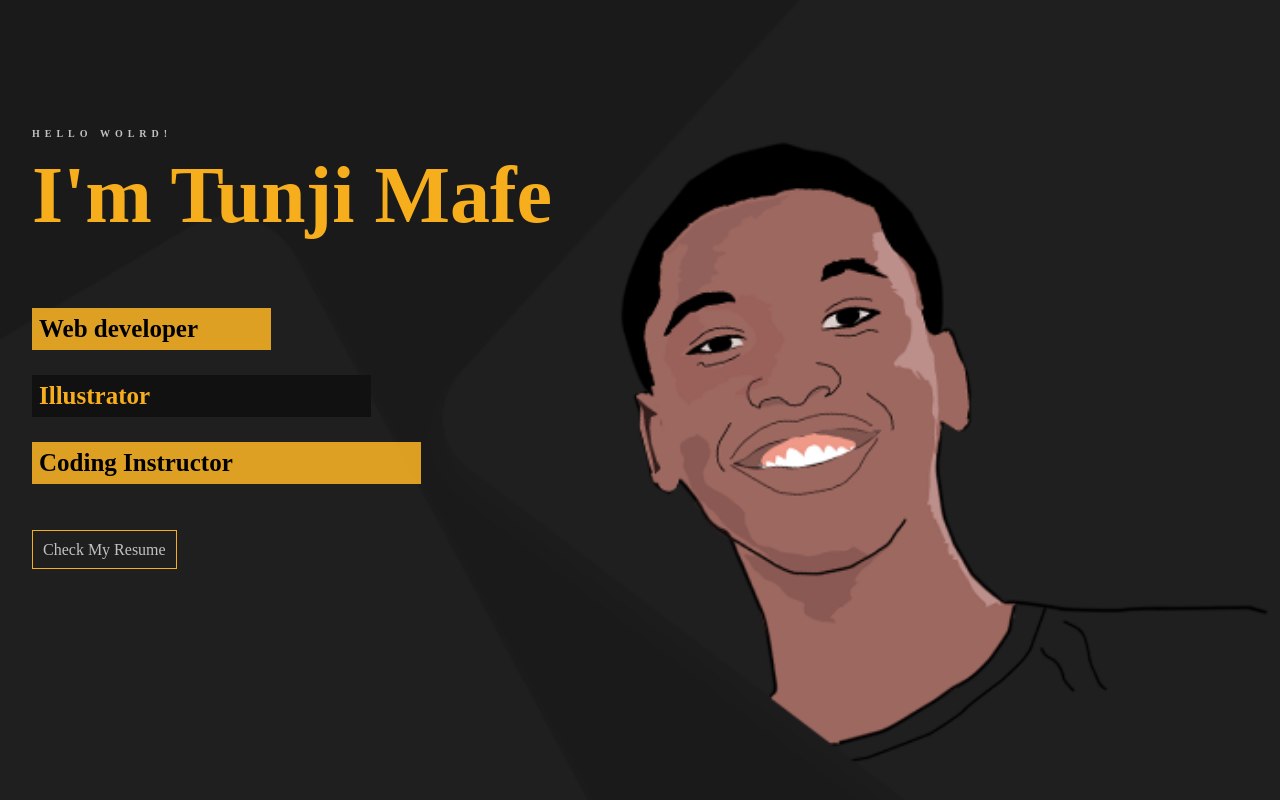
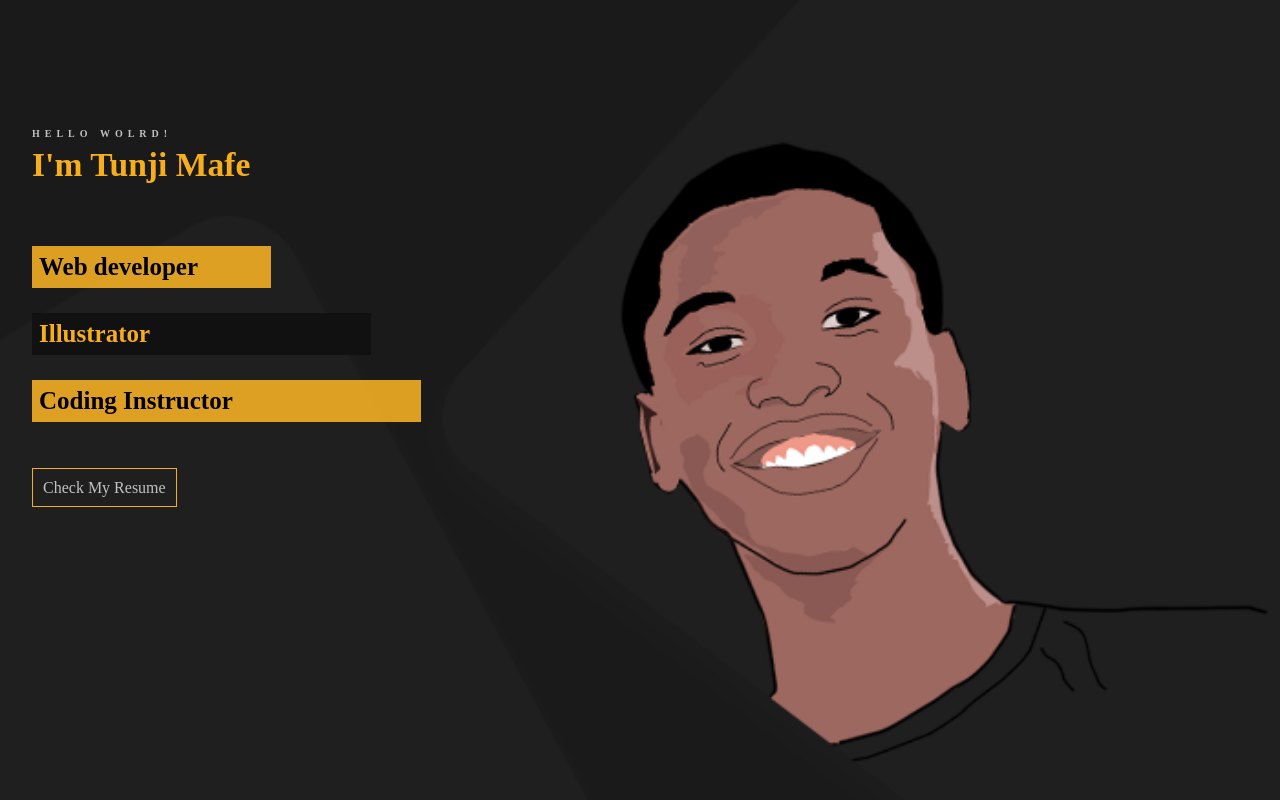
Before and after one commit to morebymafe/intern-with-zuri, a plain HTML site: page index.html in a window 1280 px wide. Drawn offline with Linux system fonts and the light colour scheme.

Commit message:
Update styleName.css

```diff
--- a/styleName.css
+++ b/styleName.css
@@ -15,7 +15,7 @@ h4{
 h1{
     color: #f6ae1c;
     line-height: 5px;
-    font-size: 5em;
+    font-size: 2.1em;
 }
 
 #work{
```
